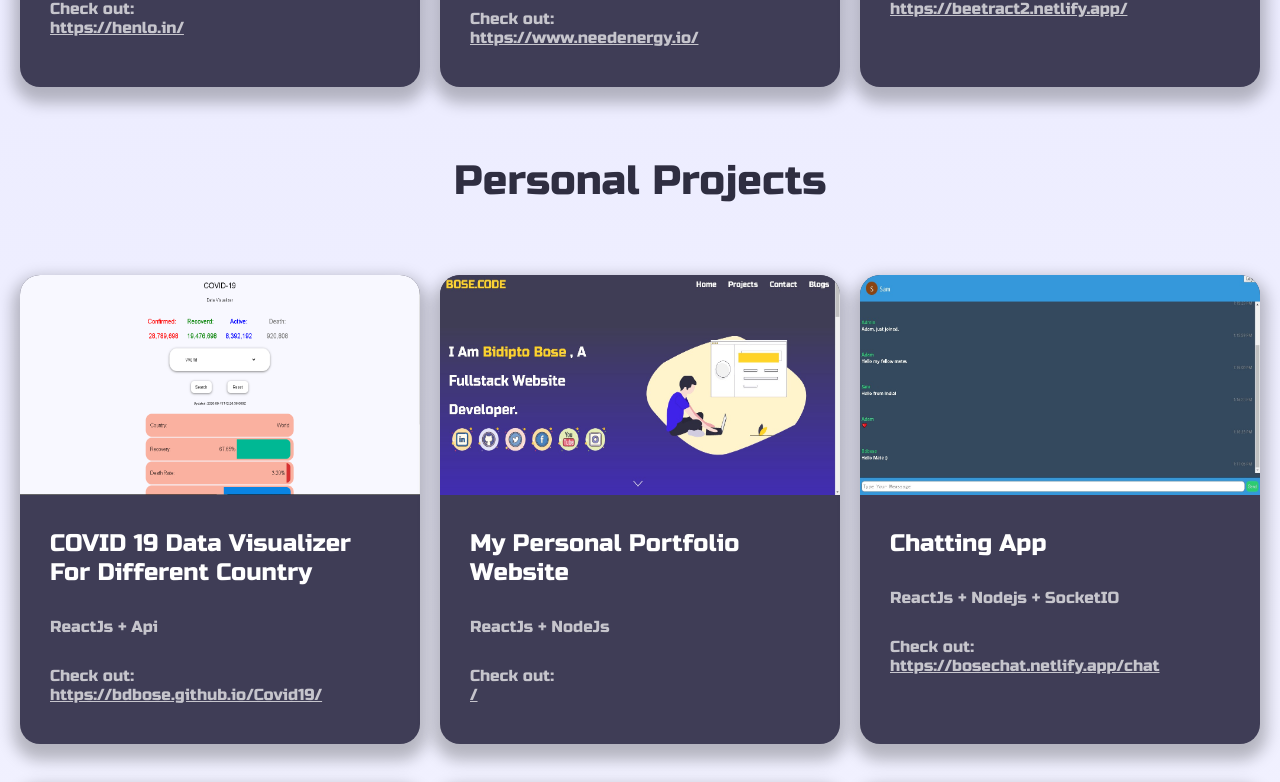
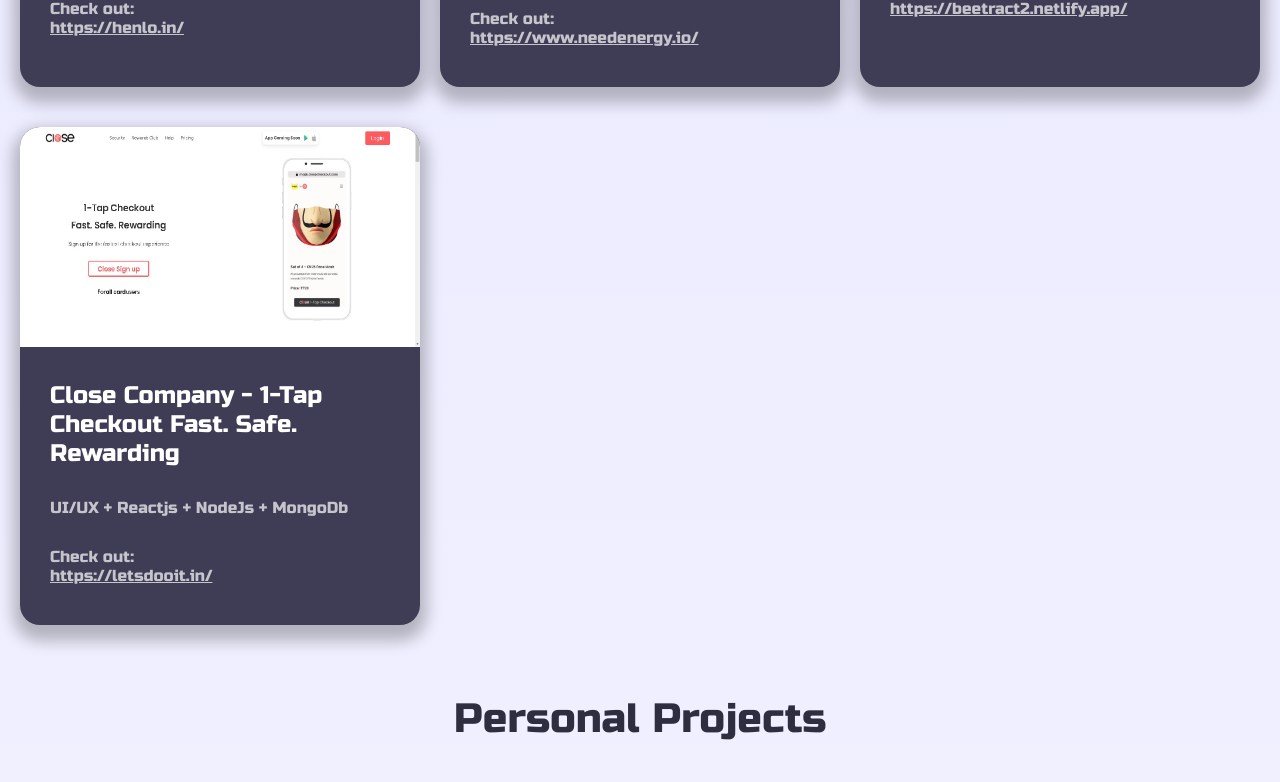
Before and after one commit to bdbose/portfolio, a React (Create React App) app: page /projects in a window 1280 px wide. Shown: the part 637-1419 px from the top of the page. Built offline with nearby package versions, Linux system fonts and the light colour scheme.

Commit message:
fix : new Project added

```diff
--- a/src/container/card/index.js
+++ b/src/container/card/index.js
@@ -22,6 +22,12 @@
 		title: 'Beetract - Another Way To Freelance and Prelance',
 		tech: 'UI/UX + Reactjs + Django + Postgresql',
 		link: 'https://beetract2.netlify.app/',
+	},
+	{
+		url: '/projects/close.png',
+		title: 'Close Company - 1-Tap Checkout Fast. Safe. Rewarding',
+		tech: 'UI/UX + Reactjs + NodeJs + MongoDb',
+		link: 'https://letsdooit.in/',
 	},
 ];
 
--- a/src/container/project-cards/index.js
+++ b/src/container/project-cards/index.js
@@ -4,7 +4,7 @@
 import './style.scss';
 
 const ProjectCard = (props) => {
-	console.log(props);
+	// console.log(props);
 	return (
 		<div className='project-cards'>
 			<div className='project-img'>
```
Also changed, not shown: public/projects/close.png (added).
